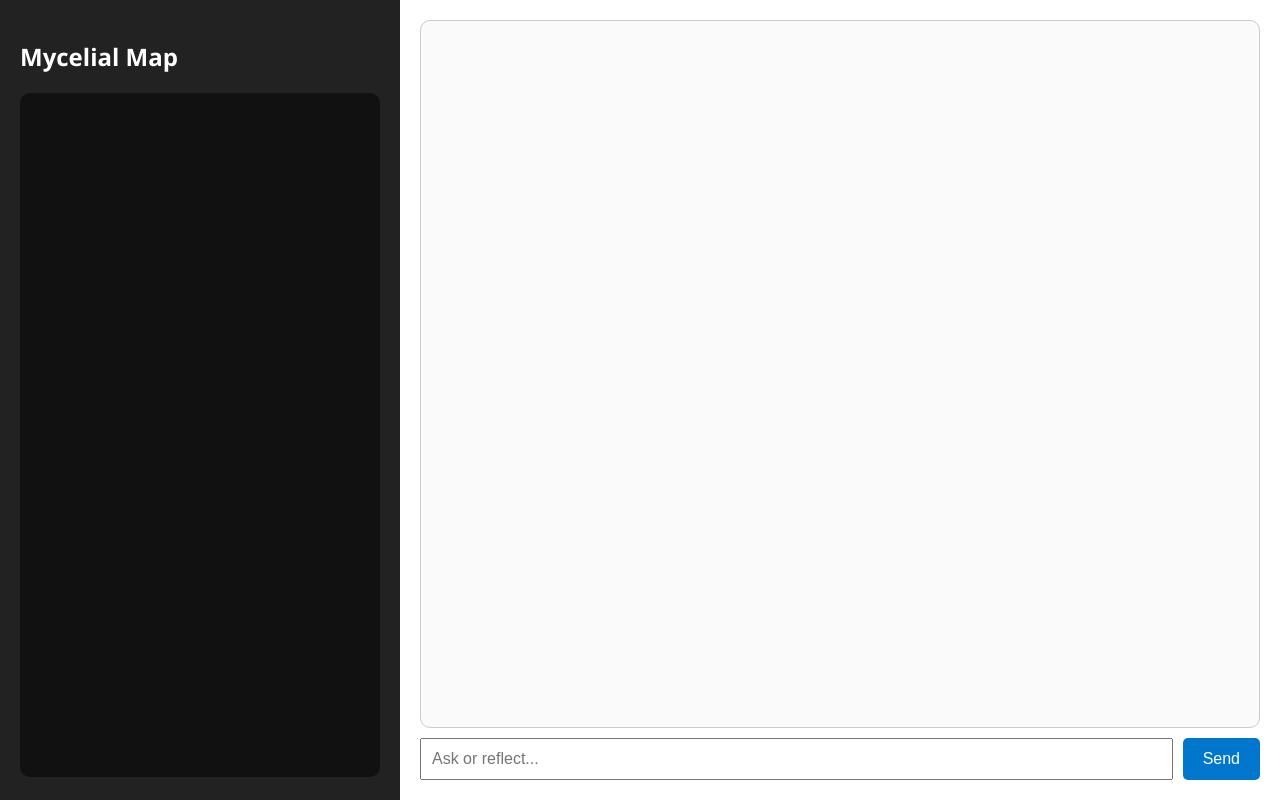
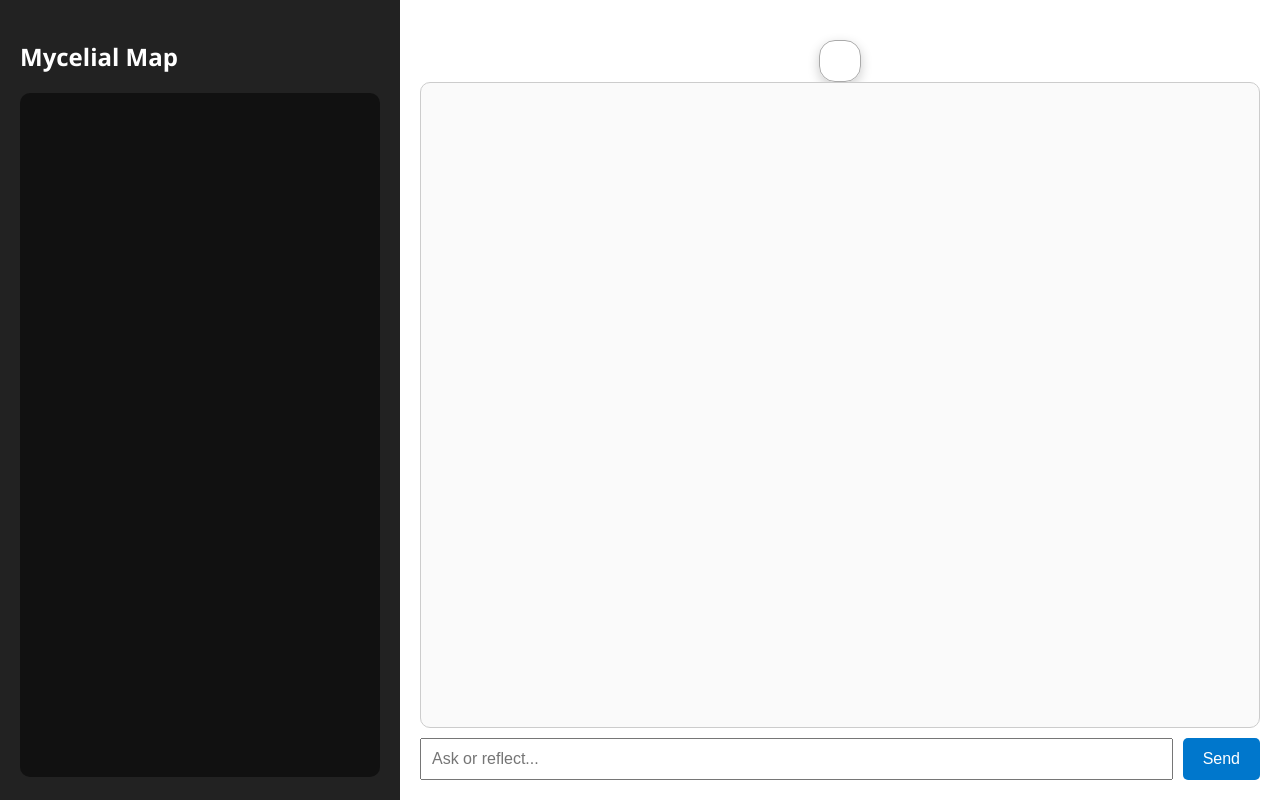
Before and after one commit to Eddie919191/Mycelium, a website: page main.html in a window 1280 px wide. Drawn offline with Linux system fonts and the light colour scheme; no server answers.

Commit message:
Update main.html

```diff
--- a/main.html
+++ b/main.html
@@ -18,7 +18,7 @@
       <div id="cy" style="width: 100%; height: 90%; background: #111; border-radius: 10px;"></div>
     </div>
     <div class="content-pane">
-      <div id="info-card-container"></div>
+      <div id="info-card-container" class="info-card-container"></div>
       <div id="chatLog" class="chat-log"></div>
       <div class="chat-input">
         <input type="text" id="chatInput" placeholder="Ask or reflect..." />
```
